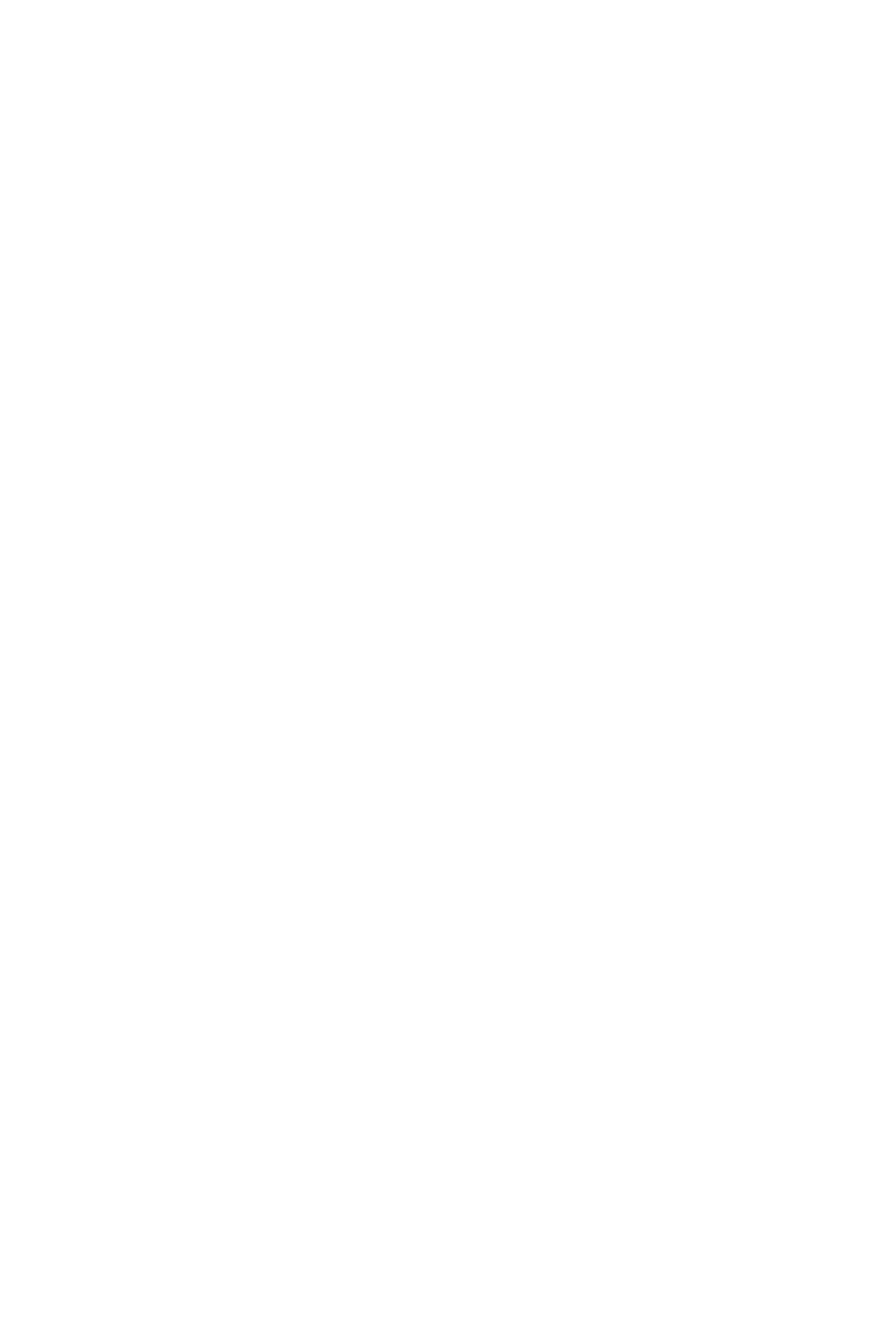
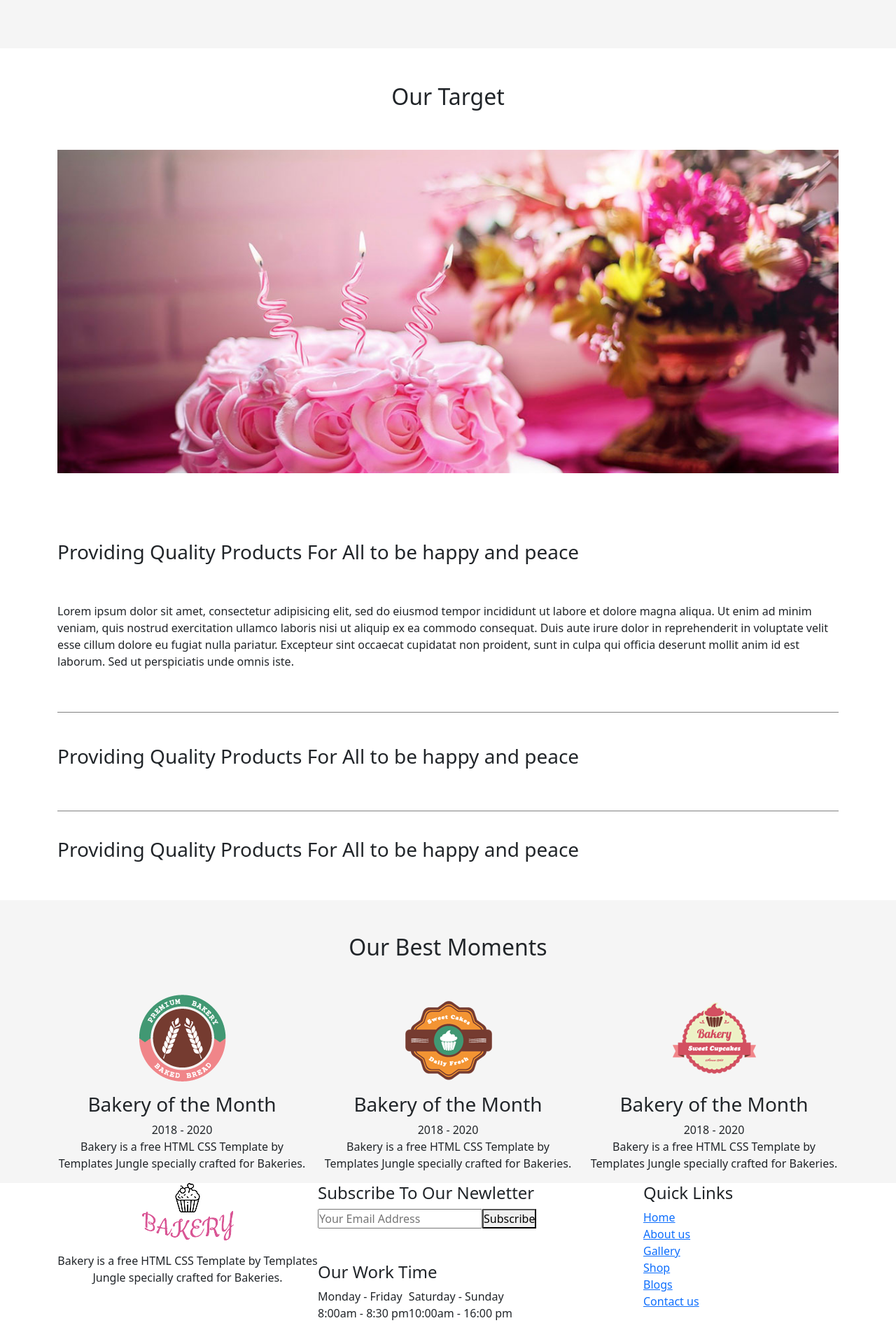
Before and after one commit to Chouhan143/Backery-website, a Next.js app: page /About in a window 1280 px wide. Shown: the part 1837-3757 px from the top of the page at 70% size. Before the commit the page ends 1826 px from the top, so only its background shows below. Built offline with nearby package versions, Linux system fonts and the light colour scheme.

Commit message:
footer added

```diff
--- /dev/null
+++ b/components/Footer.js
@@ -0,0 +1,72 @@
+import React from 'react'
+
+
+const Footer = () => {
+    return (
+        <>
+
+
+            <footer id="footer">
+                <div className="container">
+                    <div className="row ">
+
+                        <div className="wrap flex-container d-flex justify-content-center">
+
+                            <div className="col-md-4 footer-logo text-center mb-3">
+                                <img src="/main-logo.png" className="mb-3" />
+                                <p>Bakery is a free HTML CSS Template by Templates Jungle specially crafted for Bakeries.</p>
+                            </div>
+
+                            <div className="col-md-5 mr-5 mb-3">
+                                <div className="widget-newsletter mb-5">
+                                    <h4 className="widget-title">Subscribe To Our Newletter</h4>
+                                    <div className="newsletter-button d-flex">
+                                        <input type="text" name="Subscribe" placeholder="Your Email Address" />
+                                        <button className="btn-hvr-effects">Subscribe</button>
+                                    </div>
+
+                                </div>
+
+                                <div className="working-schedule">
+                                    <h4 className="widget-title">Our Work Time</h4>
+                                    <div className="time-list d-flex">
+                                        <ul className="list-unstyled mr-5">
+                                            <li>Monday - Friday</li>
+                                            <li>8:00am - 8:30 pm</li>
+                                        </ul>
+                                        <ul className="list-unstyled">
+                                            <li>Saturday - Sunday</li>
+                                            <li>10:00am - 16:00 pm</li>
+                                        </ul>
+                                    </div>
+                                </div>
+                            </div>
+
+                            <div className="col-md-3">
+                                <div className="quick-links">
+                                    <h4 className="widget-title">Quick Links</h4>
+                                    <div className="footer-menu">
+                                        <ul className="list-unstyled">
+                                            <li><a href="index.html">Home</a></li>
+                                            <li><a href="#">About us</a></li>
+                                            <li><a href="#">Gallery</a></li>
+                                            <li><a href="#">Shop</a></li>
+                                            <li><a href="blog.html">Blogs</a></li>
+                                            <li><a href="contact.html">Contact us</a></li>
+                                        </ul>
+                                    </div>
+                                </div>
+                            </div>
+
+                        </div>
+
+                    </div>
+                </div>
+            </footer>
+
+
+        </>
+    )
+}
+
+export default Footer;
--- a/pages/About.js
+++ b/pages/About.js
@@ -3,6 +3,11 @@ import Link from 'next/link'
 import Image from 'next/image'
 
 const About = () => {
+
+
+
+
+
 	return (
 		<>
 
@@ -25,7 +30,7 @@ const About = () => {
 			</div>
 
 
-<section className='hero_about mt-5'>
+			<section className='hero_about mt-5'>
 				<div className='container '>
 					<div className='row d-flex'>
 						<div className="single-image col-md-6">
@@ -38,9 +43,9 @@ const About = () => {
 					</div>
 				</div>
 			</section>
-	{/* ---------------------hero section end --------------  */}
+			{/* ---------------------hero section end --------------  */}
 
-	<section className="our-team bg-sand padding-large mt-5" style={{ background: "#f5f5f5", }}>
+			<section className="our-team bg-sand padding-large mt-5" style={{ background: "#f5f5f5" }}>
 				<h2 className="section-title text-center ">Our Team</h2>
 				<div className="container teamcontainer">
 					<div className="row">
@@ -124,9 +129,60 @@ const About = () => {
 
 
 
+			<section className="our-target">
+				<h2 className="section-title text-center ">Our Target</h2>
+				<div className="container targetcontainer">
+					<div className="row">
+						<figure>
+							<img src='flower-bg.jpg' className='target_img w-100 h-auto pt-5' />
+						</figure>
+						<div className='target_content'>
+							<a><h3 className='target_heading'>Providing Quality Products For All to be happy and peace</h3></a>
+							<p className='pt-5 target_para'>Lorem ipsum dolor sit amet, consectetur adipisicing elit, sed do eiusmod tempor incididunt ut labore et dolore magna aliqua. Ut enim ad minim veniam, quis nostrud exercitation ullamco laboris nisi ut aliquip ex ea commodo consequat. Duis aute irure dolor in reprehenderit in voluptate velit esse cillum dolore eu fugiat nulla pariatur. Excepteur sint occaecat cupidatat non proident, sunt in culpa qui officia deserunt mollit anim id est laborum. Sed ut perspiciatis unde omnis iste.</p>
 
+							<a><h3 className='target_heading border_style'>Providing Quality Products For All to be happy and peace</h3></a>
+							<a><h3 className='target_heading pb-5'>Providing Quality Products For All to be happy and peace</h3></a>
 
+						</div>
 
+					</div>
+				</div>
+			</section>
+
+			<section className="our-achivement bg-sand padding-large pt-5"  style={{ background: "#f5f5f5" }}>
+	<div className="container">
+			<h2 className="section-title text-center mb-5">Our Best Moments</h2>
+
+		<div className="row">
+
+			<div className="achivement-block text-center col-md-4">
+				<img src="/badge.png" alt="badge"/>
+				<div className="mt-3">
+					<h3>Bakery of the Month</h3>
+					<span className="date">2018 - 2020</span>
+					<p>Bakery is a free HTML CSS Template by Templates Jungle specially crafted for Bakeries.</p>
+				</div>
+			</div>
+			<div className="achivement-block text-center col-md-4">
+				<img src="/badge1.png" alt="badge"/>
+				<div className="mt-3">
+					<h3>Bakery of the Month</h3>
+					<span className="date">2018 - 2020</span>
+					<p>Bakery is a free HTML CSS Template by Templates Jungle specially crafted for Bakeries.</p>
+				</div>
+			</div>
+			<div className="achivement-block text-center col-md-4">
+				<img src="/badge2.png" alt="badge"/>
+				<div className="mt-3">
+					<h3>Bakery of the Month</h3>
+					<span className="date">2018 - 2020</span>
+					<p>Bakery is a free HTML CSS Template by Templates Jungle specially crafted for Bakeries.</p>
+				</div>
+			</div>
+
+		</div>
+	</div>
+</section>
 
 
 		</>
--- a/pages/_app.js
+++ b/pages/_app.js
@@ -5,6 +5,7 @@ import '@fortawesome/fontawesome-free/css/all.min.css';
 import { useEffect } from 'react';
 import Navbar from '../components/Navbar';
 import Header from '../components/Header';
+import Footer from '../components/Footer';
 
 
 function MyApp(
@@ -20,6 +21,7 @@ function MyApp(
   <Header/>
   <Navbar/>
   <Component {...pageProps} />
+  <Footer/>
   </>
   )
 }
--- a/styles/globals.css
+++ b/styles/globals.css
@@ -203,3 +203,41 @@ margin-top:30px;
 .designation{
   padding-bottom: 10px;
 }
+
+.social-links{
+  display: flex;
+  gap: 2rem;
+  justify-content: center;
+  text-align: center;
+  padding-bottom: 80px;
+}
+.social-links a{
+color:black !important;
+}
+
+.social-links a:hover{
+  color:gray !important;
+  }
+
+
+  .our-target{
+    padding-top: 50px;
+  }
+  .target_img{
+    padding-bottom: 50px;
+  }
+
+  .target_para,
+  .border_style{
+    padding-bottom: 60px;
+    border-bottom: 1px solid gray;
+  }
+
+  .target_heading{
+    padding-top: 30px;
+  }
+  .target_heading:hover{
+    color:#ce3c83;
+
+    cursor:pointer;
+  }
```
